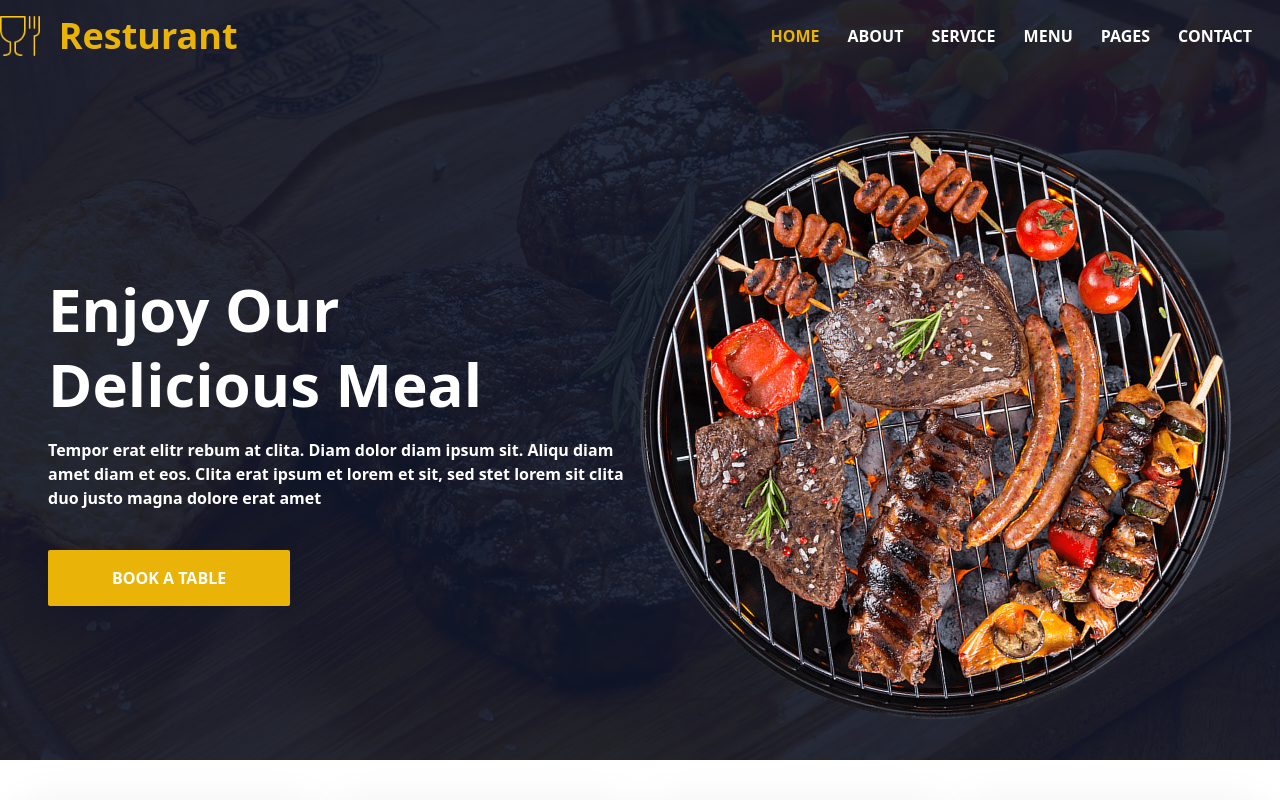
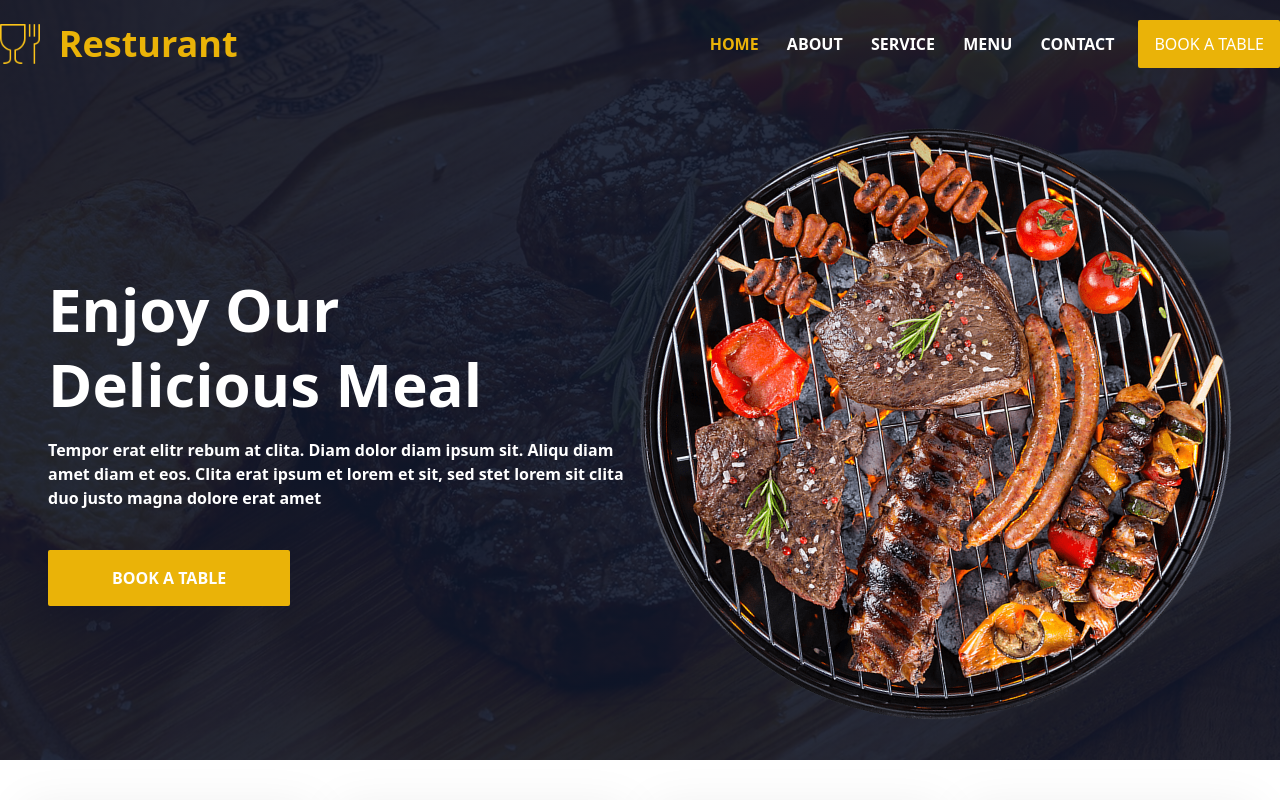
Before and after one commit to Paritoshs227/resturant-landingpage-tailwind, a website built with Vite: page index.html in a window 1280 px wide. Shown: the top 800 px of the page. Built offline with nearby package versions, Linux system fonts and the light colour scheme.

Commit message:
initial commit

```diff
--- a/index.html
+++ b/index.html
@@ -11,19 +11,20 @@
 
 <body>
   <header class="absolute w-full bg-transparent top-0 hidden lg:block">
-    <nav class="flex container mx-auto items-center w-full">
-      <img src="./img/icons8-utensils-50.png" alt="icons8-utensils-50" class="w-10">
-      <a href="" class="text-yellow-500 text-4xl font-bold">&nbsp; Resturant</a>
-      <div class="grow ">
-        <div class="flex justify-end">
-
-          <a class="py-6 pr-7 text-yellow-500 font-semibold" href="">HOME</a>
-          <a class="py-6 pr-7 text-white font-semibold" href="">ABOUT</a>
-          <a class="py-6 pr-7 text-white font-semibold" href="">SERVICE</a>
-          <a class="py-6 pr-7 text-white font-semibold" href="">MENU</a>
-          <a class="py-6 pr-7 text-white font-semibold" href="">PAGES</a>
-          <a class="py-6 pr-7 text-white font-semibold" href="">CONTACT</a>
+    <nav class="flex container mx-auto w-full pt-5">
+      <div class="logocontainer flex items-center">
+        <img src="./img/icons8-utensils-50.png" alt="icons8-utensils-50" class="w-10" width="592" height="592">
+        <a href="" class="text-yellow-500 text-4xl font-bold">&nbsp; Resturant</a>
+      </div>
+      <div class="navbar grow flex justify-end items-center">
+        <div class="space-x-6">
+          <a class=" text-yellow-500 font-semibold" href="">HOME</a>
+          <a class=" text-white font-semibold" href="">ABOUT</a>
+          <a class=" text-white font-semibold" href="">SERVICE</a>
+          <a class=" text-white font-semibold" href="">MENU</a>
+          <a class=" text-white font-semibold" href="">CONTACT</a>
         </div>
+        <a class="px-4 py-3 ms-6 bg-yellow-500 hover:bg-yellow-400  text-white rounded-sm">BOOK A TABLE</a>
       </div>
     </nav>
   </header>
@@ -87,7 +88,7 @@
       <section class="px-3 py-5 w-full flex flex-col lg:flex-row lg:items-center">
         <div class="px-3 mt-10 w-full lg:w-1/2">
           <div class="flex w-full flex-wrap">
-            <div class="w-1/2 px-2 mt-3"><img class="w-full" src="./img/about-1.jpg" alt=""></div>
+            <div class="w-1/2 px-2 mt-3"><img class="w-full" src="./img/about-1.jpg" alt="" width="286" height="286"></div>
             <div class="w-1/2 px-2 mt-3"><img class="w-3/4 mt-[25%]" src="./img/about-2.jpg" alt=""></div>
             <div class="w-1/2 px-2 mt-3 "><img class="w-3/4 ml-[25%]" src="./img/about-3.jpg" alt=""></div>
             <div class="w-1/2 px-2 mt-3"><img class="w-full" src="./img/about-4.jpg" alt=""></div>
@@ -367,7 +368,7 @@
 
     </div>
   </div>
-  <div class="bg-[#0F172B] w-full ">
+  <footer class="bg-[#0F172B] w-full ">
     <div class="container mx-auto py-5 w-full border-b border-gray-200">
       <div class="row w-full px-5 flex flex-col md:flex-row ">
         <div class="col px-3 mt-10 w-full md:w-1/3">
@@ -403,7 +404,7 @@
         </div>
       </div>
     </div>
-  </div>
+  </footer>
 </body>
 
 </html>
```
